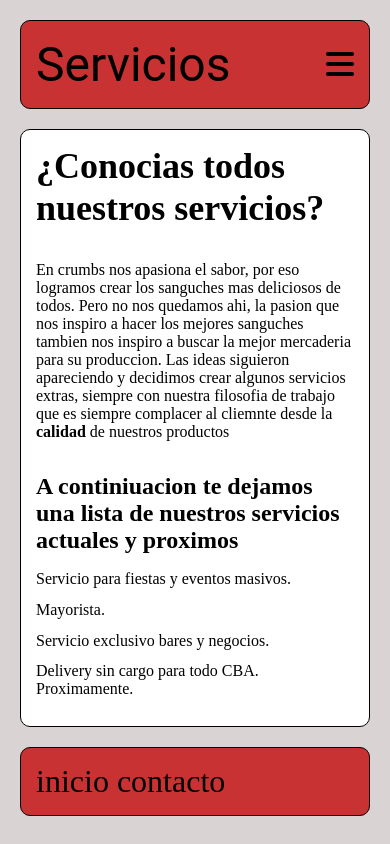
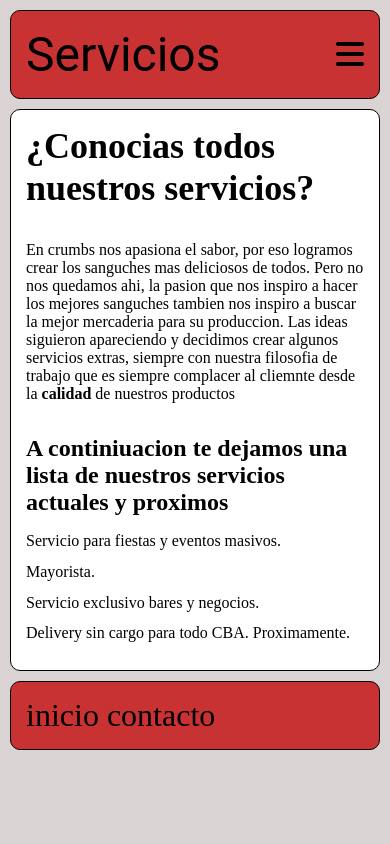
Before and after one commit to JuanErcole/Crumbs, a plain HTML site: page pages/servicios.html in a window 390 px wide. Drawn offline with Linux system fonts and the light colour scheme.

Commit message:
correcciones de margin en responsive

```diff
--- a/stylesheets/contacto.css
+++ b/stylesheets/contacto.css
@@ -72,6 +72,10 @@
 }
 
 @media (max-width: 1100px){
+
+    .contacto__headerContainer{
+        margin: 10px;
+    }
 
     .nav__label{
         display: block;
@@ -172,6 +176,14 @@
     text-align: center;
 }
 
+@media (max-width: 1100px){
+
+    .contacto__mainContainer{
+        margin: 10px;
+    }
+}
+
+
 .contacto__mainTitulo {
     font-size: 1.2rem;
     grid-area: titulo;
@@ -222,3 +234,11 @@
 footer a:hover{
     color: white;
 }
+
+@media (max-width: 1150px){
+
+    footer{
+        margin: 10px;
+    }
+
+}
--- a/stylesheets/franquicias.css
+++ b/stylesheets/franquicias.css
@@ -79,6 +79,10 @@
 }
 
 @media (max-width: 1150px){
+
+    .franquicias__headerContainer {
+        margin: 10px;
+    }
 
     .servicios__menu{
         order: 3;
@@ -221,6 +225,14 @@
     width: 100%;
 }
 
+@media (max-width: 1150px){
+
+    .franquicias__mainContainer{
+        margin: 10px;
+    }
+
+}
+
 
 
 
@@ -245,3 +257,11 @@
 footer a:hover{
     color: white;
 }
+
+@media (max-width: 1150px){
+
+    footer{
+        margin: 10px;
+    }
+
+}
--- a/stylesheets/servicios.css
+++ b/stylesheets/servicios.css
@@ -72,6 +72,10 @@
 
 @media (max-width: 1100px){
 
+    .servicios__headerContainer{
+        margin: 10px;
+    }
+
     .servicios__menu{
         order: 3;
     }
@@ -106,18 +110,6 @@
 
 @media screen and (max-width: 700px){
 
-    .servicios__headerContainer {
-        background-color: rgb(201, 50, 50);
-        font-family: 'Roboto', sans-serif;
-        margin: 20px;
-        padding: 15px;
-        border-radius: 10px;
-        border: 1px solid black;
-        display: flex;
-        flex-wrap: wrap;
-        justify-content: space-between;
-
-    }
 
     .header__iconos{
         display: none;
@@ -207,6 +199,7 @@
 
 
     .servicios__mainContainer{
+        margin: 10px;
         display: flex;
         flex-wrap: wrap;
     }
@@ -264,3 +257,11 @@
 footer a:hover{
     color: white;
 }
+
+@media (max-width: 1150px){
+
+    footer{
+        margin: 10px;
+    }
+
+}
--- a/stylesheets/style.css
+++ b/stylesheets/style.css
@@ -75,6 +75,10 @@
 }
 
 @media (max-width: 1100px){
+
+    .home__headerContainer {
+        margin: 10px
+    }
 
     .nav__label{
         display: block;
@@ -264,7 +268,7 @@
         align-items: center;
         background-color: white;
         min-height: 90vh;
-        margin: 20px;
+        margin: 10px;
         border-radius: 10px;
         border: 1px solid black;
         padding: 15px;
@@ -289,7 +293,7 @@
         align-items: center;
         background-color: white;
         min-height: 90vh;
-        margin: 20px;
+        margin: 10px;
         border-radius: 10px;
         border: 1px solid black;
         padding: 15px;
@@ -340,5 +344,13 @@
     color: white;
 }
 
+@media (max-width: 1150px){
+
+    footer{
+        margin: 10px;
+    }
+
+}
+
 
 /*-.-.-.-.-.-.- FIN DEL FOOTER -.-.-.-.-.-*/
```
